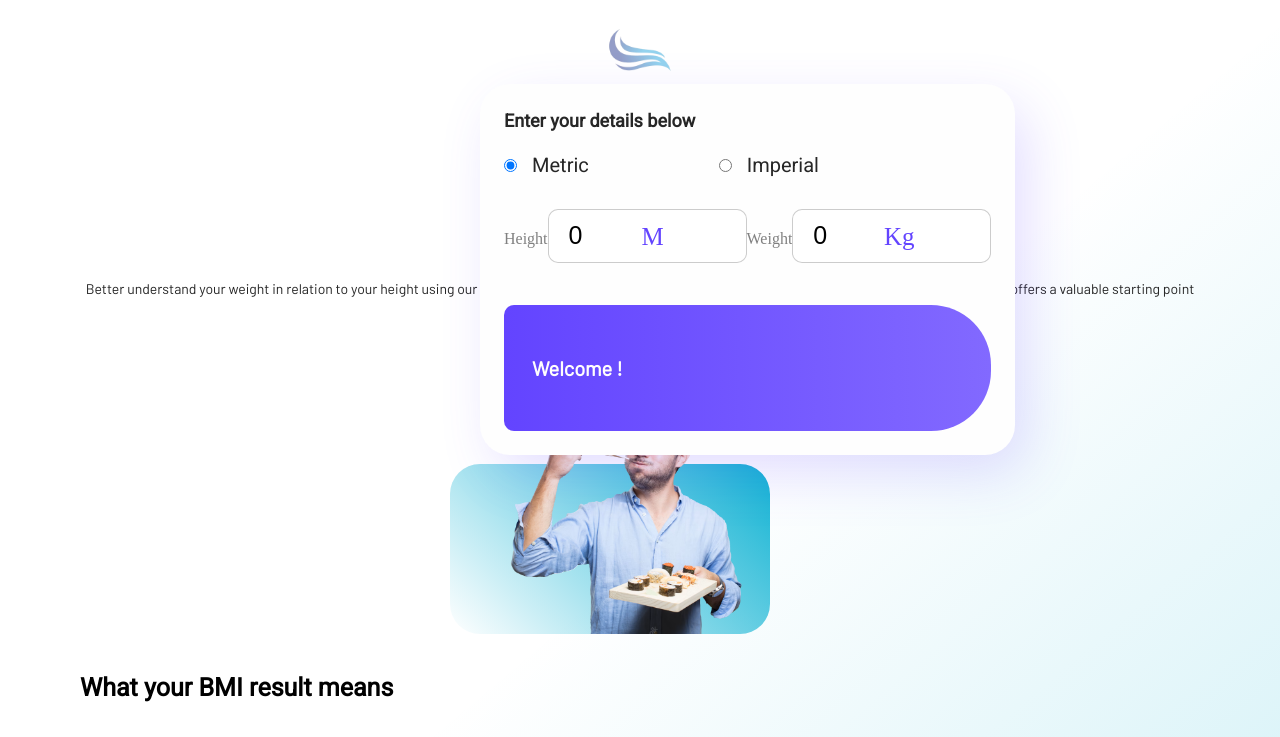
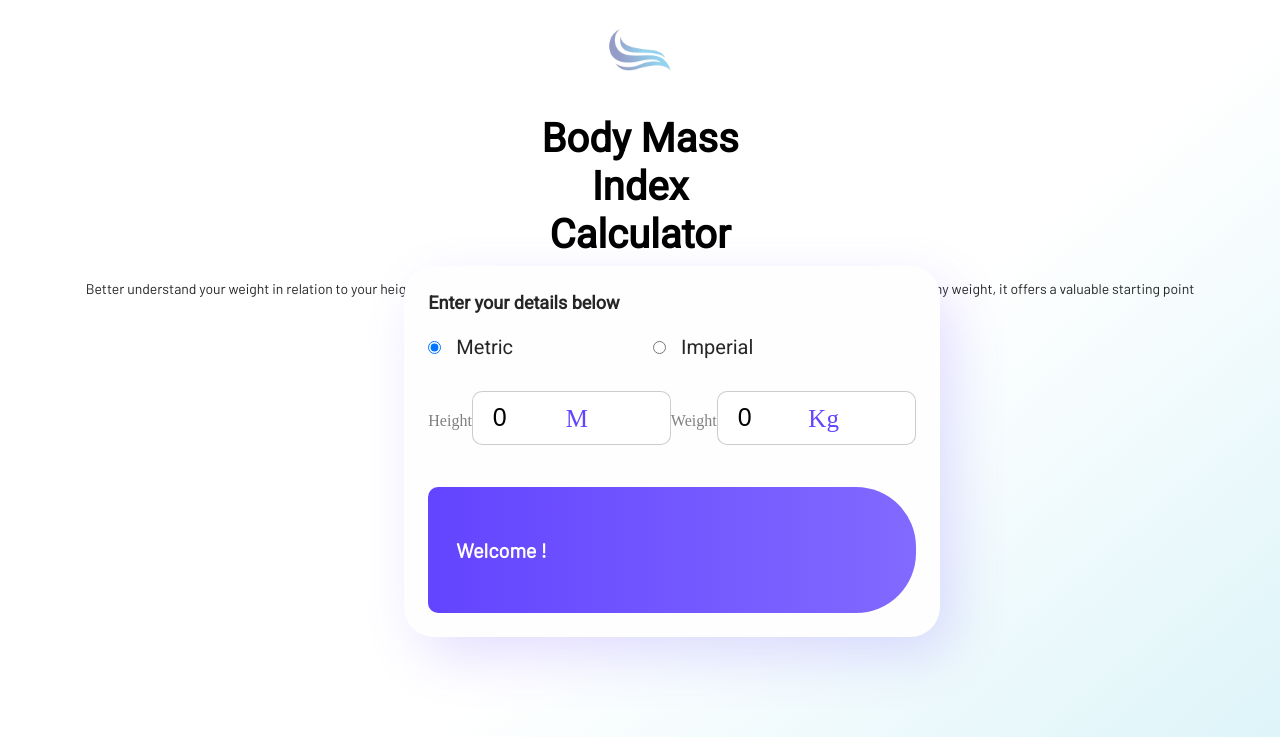
Before and after one commit to MatthiasUrgu/body-mass-index-calculator, a React (Create React App) app: page / in a window 1280 px wide. Shown: the top 737 px of the page. Built offline with nearby package versions, Linux system fonts and the light colour scheme.

Commit message:
Calculator

```diff
--- a/src/components/CardCalculator/style.module.scss
+++ b/src/components/CardCalculator/style.module.scss
@@ -169,14 +169,16 @@
 }
 
 
-//tablette
+//Desktop
 @media (width > 768px) and (width < 1441px){
   //metric unity in the inputs
 
   .bmiCalculator{
-    position: absolute;
-    margin-right: 5em;
-    left: 30em;
+    position: relative;
+
+
+    left: 2em;
+    top: -2em;
     margin-top: -1em;
     h1{
       justify-content: flex-start;
@@ -184,7 +186,7 @@
   .flexRadio{
     justify-content: flex-start;
     .imperial{
-      margin-left: 6.5em;
+      margin-left: 7em;
 
     }
   }
--- a/src/components/header/style.module.scss
+++ b/src/components/header/style.module.scss
@@ -89,18 +89,20 @@
     .headerContainer{
       margin-top: 5em;
       flex-direction: row;
-      gap: 3em;
+      align-items: stretch;
+
       .textHeader{
         align-items: flex-start;
-        width: 340px;
+        width: 25em;
 
         h1{
+          font-size: 3em;
           width: 7.5em;
           text-align: left;
         }
         p{
-          text-align: left;
-        }
+        text-align: left;
+                }
       }
 
     }
```
